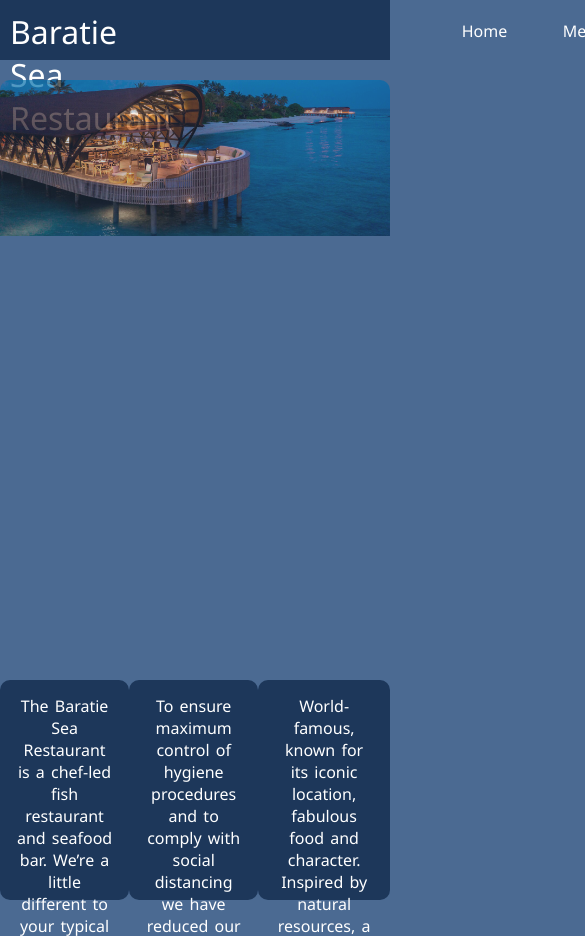
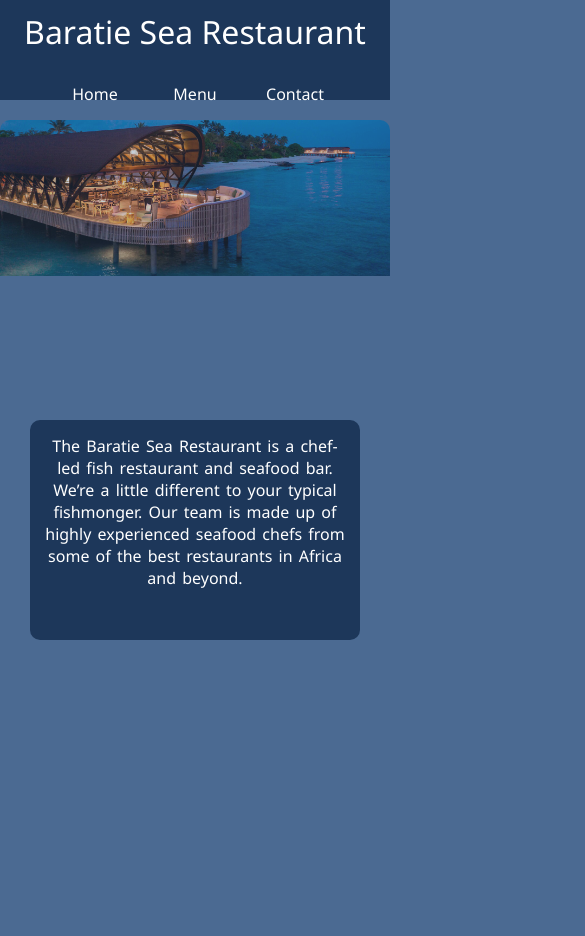
Before and after one commit to PetarPetric/Restaurant-Page, a plain HTML site: page index.html in a window 390 px wide. Shown: the top 936 px of the page, 585 px wide, since content can reach past the window. After the commit the page ends 844 px from the top, so only its background shows below. Drawn offline with Linux system fonts and the light colour scheme.

Commit message:
making it mobile friendly

```diff
--- a/index.html
+++ b/index.html
@@ -5,7 +5,9 @@
   <meta name="viewport" content="width=device-width, initial-scale=1.0">
   <title>Baratie Sea Restaurant</title>
   <script src="main.js" defer></script>
+  <script src="https://kit.fontawesome.com/1f46dec504.js" crossorigin="anonymous" defer></script>
   <link rel="stylesheet" href="style.css">
+  <link rel="stylesheet" media="screen and (max-width: 768px)" href="mobile.css">
 </head>
 <body>
   <div class="menuDiv">
--- /dev/null
+++ b/mobile.css
@@ -0,0 +1,40 @@
+.menuDiv {
+  height: 100px;
+  flex-direction: column;
+  align-items: center;
+  text-align: center;
+}
+
+.menuBar {
+  display: flex;
+  margin-left: 0;
+  margin-right: 0;
+  justify-content: center;
+}
+
+.footerClass {
+  display: flex;
+  margin-top: -200px;
+}
+
+.left-Footer {
+  text-align: center;
+  display: inline;
+
+}
+
+.middle-Footer {
+  display: none;
+}
+
+.right-Footer {
+  display: none;
+}
+
+.menuList {
+  width: 250px;
+}
+
+.contact {
+  width: 300px;
+}
--- a/style.css
+++ b/style.css
@@ -10,9 +10,6 @@
   background: #4B6A92;
 }
 
-@media(max-width: 500px) {
-
-}
 
 .headerClass {
   display: grid;
@@ -27,6 +24,10 @@
   color: white;
   padding-top: 20px;
   padding-right: 35px;
+}
+
+.headerClass h1 {
+  width: 100vh;
 }
 
 
```
